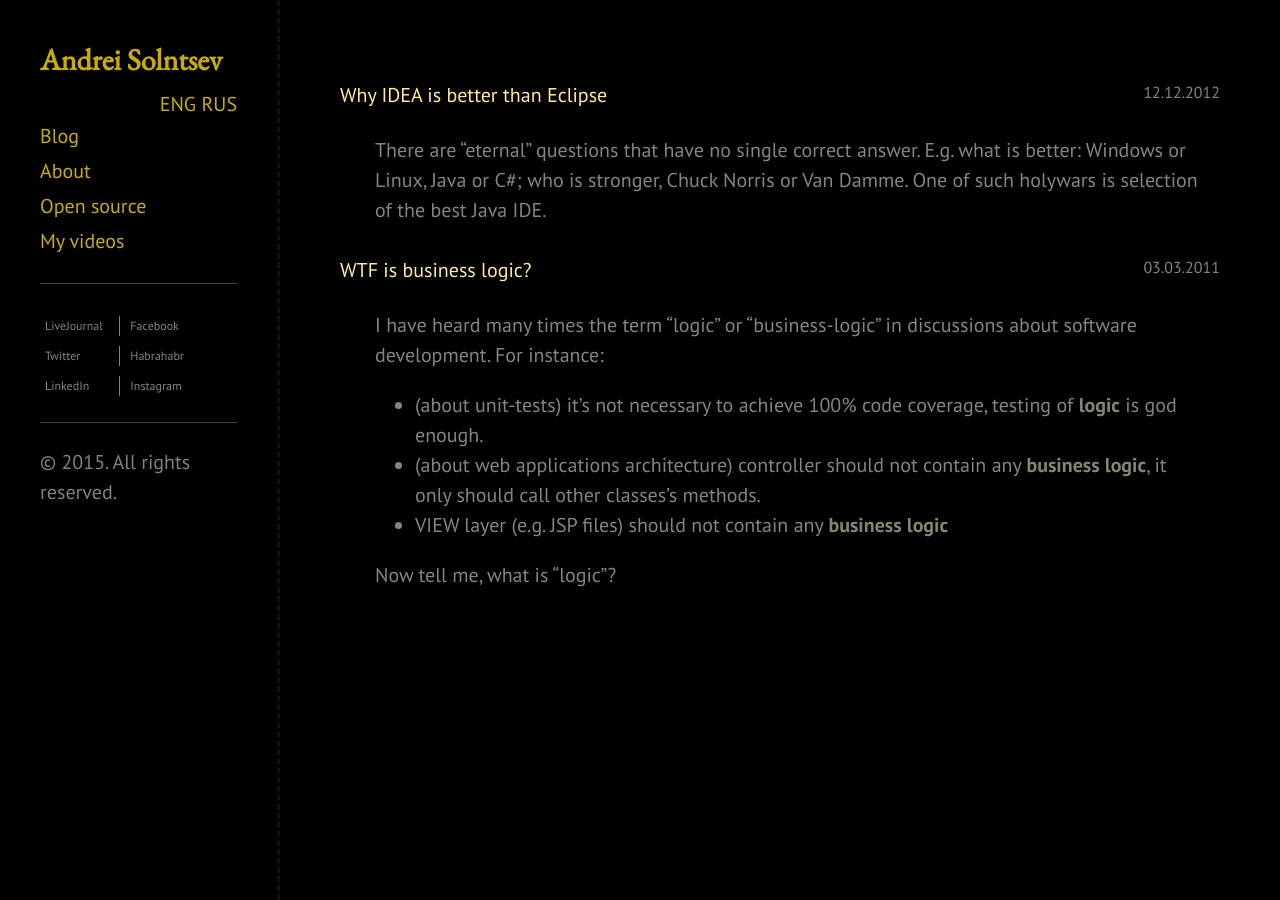
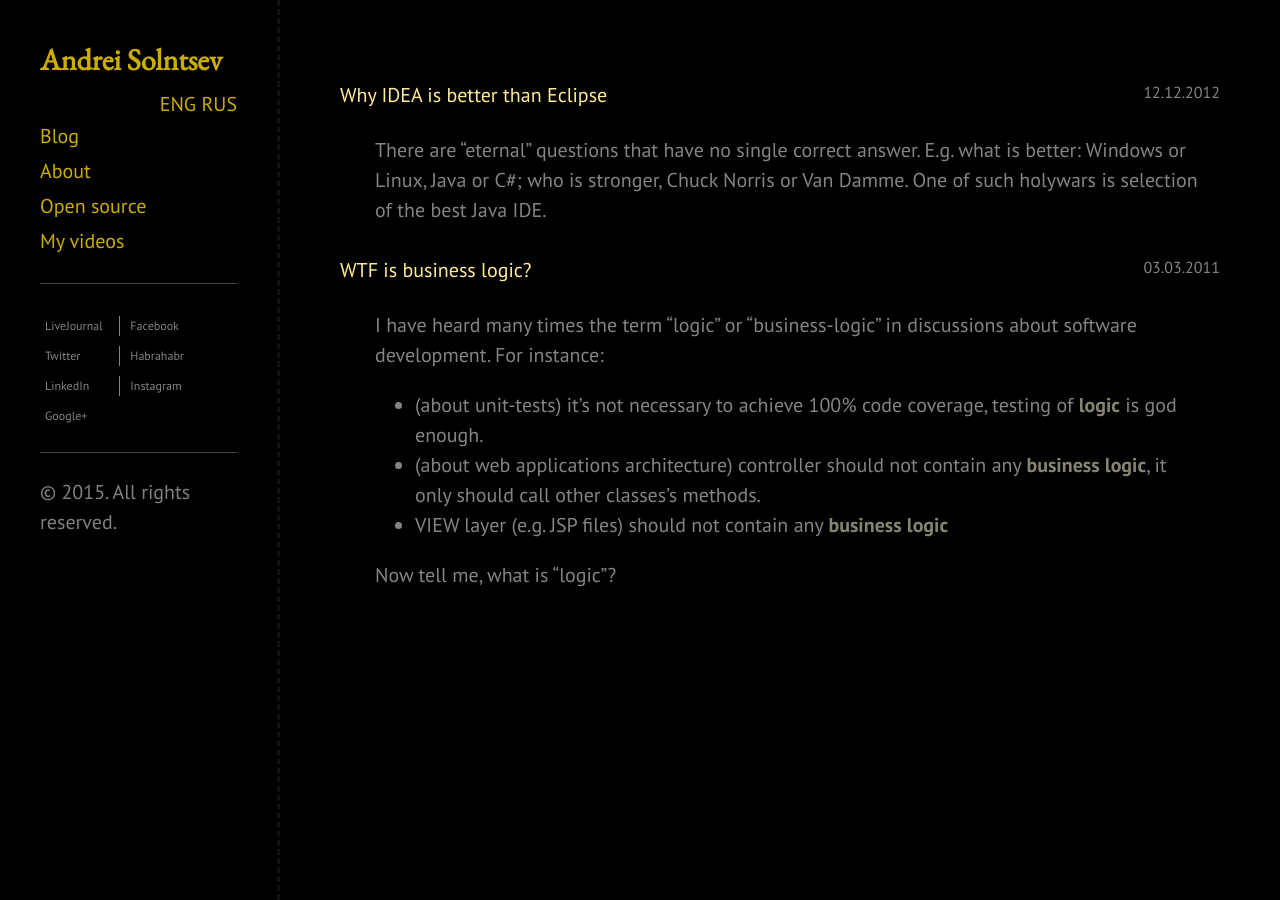
Before and after one commit to asolntsev/asolntsev.github.io, a Jekyll site: the page built from en/index.html, in a window 1280 px wide. Built offline with Jekyll 4.4.1, drawn with Linux system fonts in a browser that asks for light colours; nearby versions of some CDN libraries; Markdown is read by kramdown in place of the engine named in the settings.

Commit message:
add link to Google+ account

```diff
--- a/_includes/sidebar.html
+++ b/_includes/sidebar.html
@@ -44,6 +44,9 @@
         <a href="http://linkedin.com/in/asolntsev/">LinkedIn</a>
         <a href="https://www.instagram.com/andrei.solntsev/">Instagram</a>
       </div>
+      <div class="links">
+        <a href="https://plus.google.com/u/0/+AndreiSolntsev/posts">Google+</a>
+      </div>
 
       <hr>
     </nav>
```
